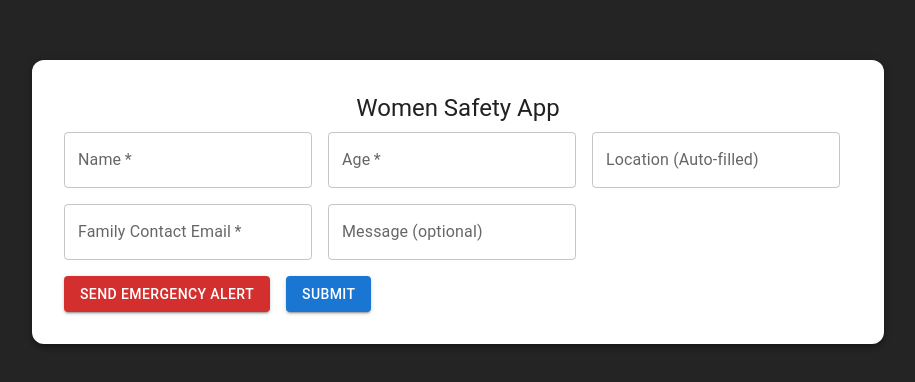
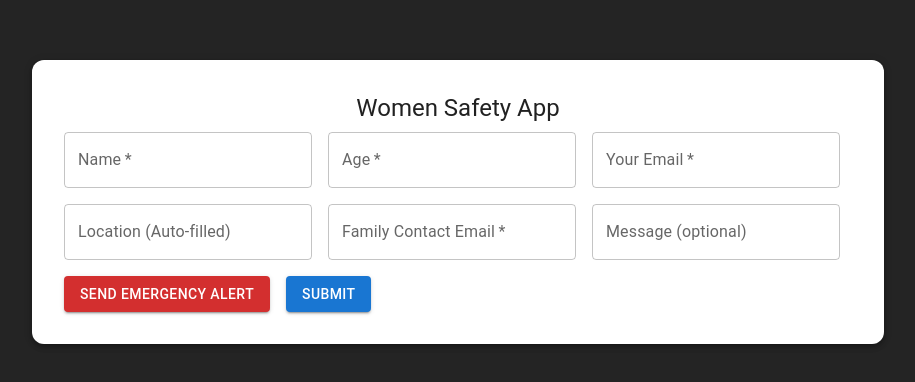
Before and after one commit to bhaveshjain2603/Alertly, a React (Vite) app in the folder client/: page / in a window 1280 px wide. Shown: the part 206-588 px from the top of the page, without its empty margins (182-1097 px from the left). Built offline with nearby package versions, Linux system fonts and the light colour scheme; no server answers.

Commit message:
Update App.jsx

```diff
--- a/client/src/App.jsx
+++ b/client/src/App.jsx
@@ -14,6 +14,7 @@ function App() {
   const [formData, setFormData] = useState({
     name: "",
     age: "",
+    userEmail: "",
     location: "",
     familyContact: "",
     message: ""
@@ -116,6 +117,17 @@ function App() {
               <Grid item xs={12}>
                 <TextField
                   fullWidth
+                  type="email"
+                  label="Your Email"
+                  name="userEmail"
+                  value={formData.userEmail}
+                  onChange={handleInputChange}
+                  required
+                />
+              </Grid>
+              <Grid item xs={12}>
+                <TextField
+                  fullWidth
                   label="Location (Auto-filled)"
                   name="location"
                   value={formData.location}
```
